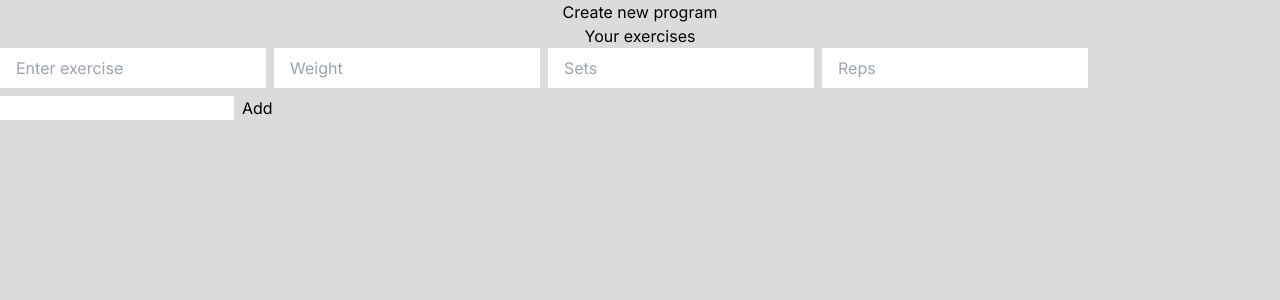
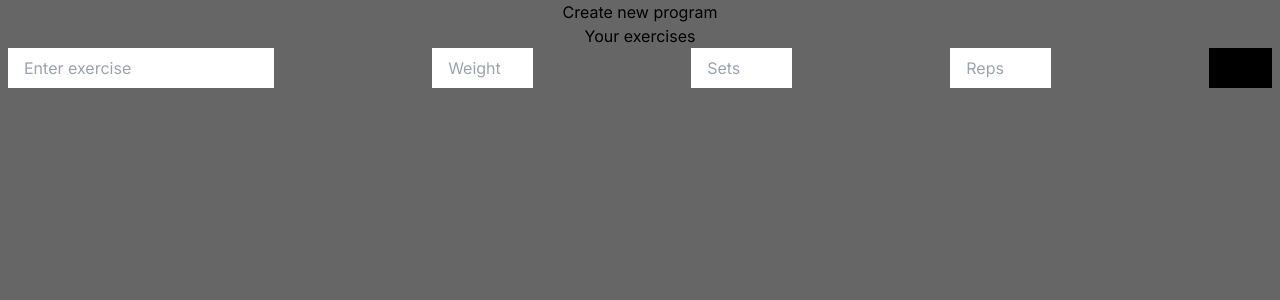
Before and after one commit to NicholasChristopherBlake/Learning, a Next.js app: page /workout in a window 1280 px wide. Shown: the top 300 px of the page. Built offline with nearby package versions, Linux system fonts and the light colour scheme.

Commit message:
ExerciseForm
Created a state for adding exercise form

```diff
--- a/src/app/globals.css
+++ b/src/app/globals.css
@@ -17,5 +17,35 @@
 }
 
 body {
-  background-color: rgb(219, 219, 219);
+  background-color: rgb(102, 102, 102);
 }
+
+@layer base {
+  *,
+  *::before,
+  *::after {
+    box-sizing: border-box;
+  }
+
+  * {
+    margin: 0;
+    padding: 0;
+    font: inherit;
+  }
+
+  body {
+    min-height: 100vh;
+  }
+
+  html {
+    color-scheme: dark light;
+  }
+
+  img,
+  picture,
+  svg,
+  video {
+    display: block;
+    max-width: 100%;
+  }
+}
--- a/src/app/workout/page.tsx
+++ b/src/app/workout/page.tsx
@@ -1,21 +1,28 @@
-import InputWorkout from "@/components/ui/input-workout";
-import React from "react";
+"use client";
+import AddExerciseForm from "@/components/workout/AddExerciseForm";
+import ExerciseList from "@/components/workout/ExerciseList";
+import React, { useState } from "react";
+
+interface IExercise {
+  exercise: string;
+  weight: number;
+  sets: number;
+  reps: number;
+}
 
 export default function Page() {
+  const [exerciseList, setExerciseList] = useState<IExercise[]>([]);
+  const addExercise = (formData: IExercise) => {
+    console.log(formData);
+    setExerciseList([...exerciseList, formData]);
+    console.log(exerciseList);
+  };
+
   return (
     <div className="text-center mx-auto">
       <h1>Create new program</h1>
-      <div>
-        <h2>Your exercises</h2>
-      </div>
-      <form action="" className="flex flex-shrink gap-2 flex-wrap ">
-        <InputWorkout type="text" placeholder="Enter exercise" />
-        <InputWorkout type="number" placeholder="Weight" />
-        <InputWorkout type="number" placeholder="Sets" />
-        <InputWorkout type="number" placeholder="Reps" />
-        <input type="text" />
-        <button type="submit">Add</button>
-      </form>
+      <ExerciseList list={exerciseList} />
+      <AddExerciseForm onSubmit={addExercise} />
     </div>
   );
 }
--- /dev/null
+++ b/src/components/ui/AddButton.tsx
@@ -0,0 +1,11 @@
+import React, { FC, PropsWithChildren } from "react";
+
+const AddButton: FC<PropsWithChildren> = ({ children }) => {
+  return (
+    <button className=" bg-black px-4" type="submit">
+      {children}
+    </button>
+  );
+};
+
+export default AddButton;
--- /dev/null
+++ b/src/components/ui/InputWorkout.tsx
@@ -0,0 +1,26 @@
+import React, { FC } from "react";
+
+interface InputWorkoutProps {
+  type: string;
+  placeholder: string;
+  width?: string;
+  name: string;
+}
+
+const InputWorkout: FC<InputWorkoutProps> = ({
+  type,
+  placeholder,
+  width,
+  name,
+}) => {
+  return (
+    <input
+      name={name}
+      className={`px-4 py-2 ${width}`}
+      type={type}
+      placeholder={placeholder}
+    />
+  );
+};
+
+export default InputWorkout;
--- a/src/components/ui/input-workout.tsx
+++ /dev/null
@@ -1,14 +0,0 @@
-import React, { FC } from "react";
-
-interface InputWorkoutProps {
-  type: string;
-  placeholder: string;
-}
-
-const InputWorkout: FC<InputWorkoutProps> = ({ type, placeholder }) => {
-  return (
-    <input className=" px-4 py-2 w-fit" type={type} placeholder={placeholder} />
-  );
-};
-
-export default InputWorkout;
--- /dev/null
+++ b/src/components/workout/AddExerciseForm.tsx
@@ -0,0 +1,43 @@
+import React, { FormEvent } from "react";
+import InputWorkout from "../ui/InputWorkout";
+import AddButton from "../ui/AddButton";
+
+const AddExerciseForm = ({ onSubmit }) => {
+  const handleSubmit = (e: FormEvent) => {
+    e.preventDefault();
+    const formData = new FormData(e.target);
+    const formProps = Object.fromEntries(formData);
+    onSubmit(formProps);
+  };
+
+  return (
+    <form
+      onSubmit={(e) => handleSubmit(e)}
+      action=""
+      className="flex gap-2 px-2 justify-between max-w-full"
+    >
+      <InputWorkout name="exercise" type="text" placeholder="Enter exercise" />
+      <InputWorkout
+        name="weight"
+        width="w-[10ch]"
+        type="number"
+        placeholder="Weight"
+      />
+      <InputWorkout
+        name="sets"
+        width="w-[10ch]"
+        type="number"
+        placeholder="Sets"
+      />
+      <InputWorkout
+        name="reps"
+        width="w-[10ch]"
+        type="number"
+        placeholder="Reps"
+      />
+      <AddButton>Add</AddButton>
+    </form>
+  );
+};
+
+export default AddExerciseForm;
--- /dev/null
+++ b/src/components/workout/ExerciseItem.tsx
@@ -0,0 +1,18 @@
+import React from "react";
+
+const ExerciseItem = ({ item }) => {
+  const { exercise, weight, sets, reps } = item;
+  return (
+    <div className="text-left">
+      <p>
+        {exercise}
+        <strong>{weight}</strong>
+        <span>
+          {sets} x {reps}
+        </span>
+      </p>
+    </div>
+  );
+};
+
+export default ExerciseItem;
--- /dev/null
+++ b/src/components/workout/ExerciseList.tsx
@@ -0,0 +1,15 @@
+import React from "react";
+import ExerciseItem from "./ExerciseItem";
+
+const ExerciseList = ({ list }) => {
+  return (
+    <div>
+      <h2>Your exercises</h2>
+      {list.map((item, index) => (
+        <ExerciseItem key={index} item={item} />
+      ))}
+    </div>
+  );
+};
+
+export default ExerciseList;
```
